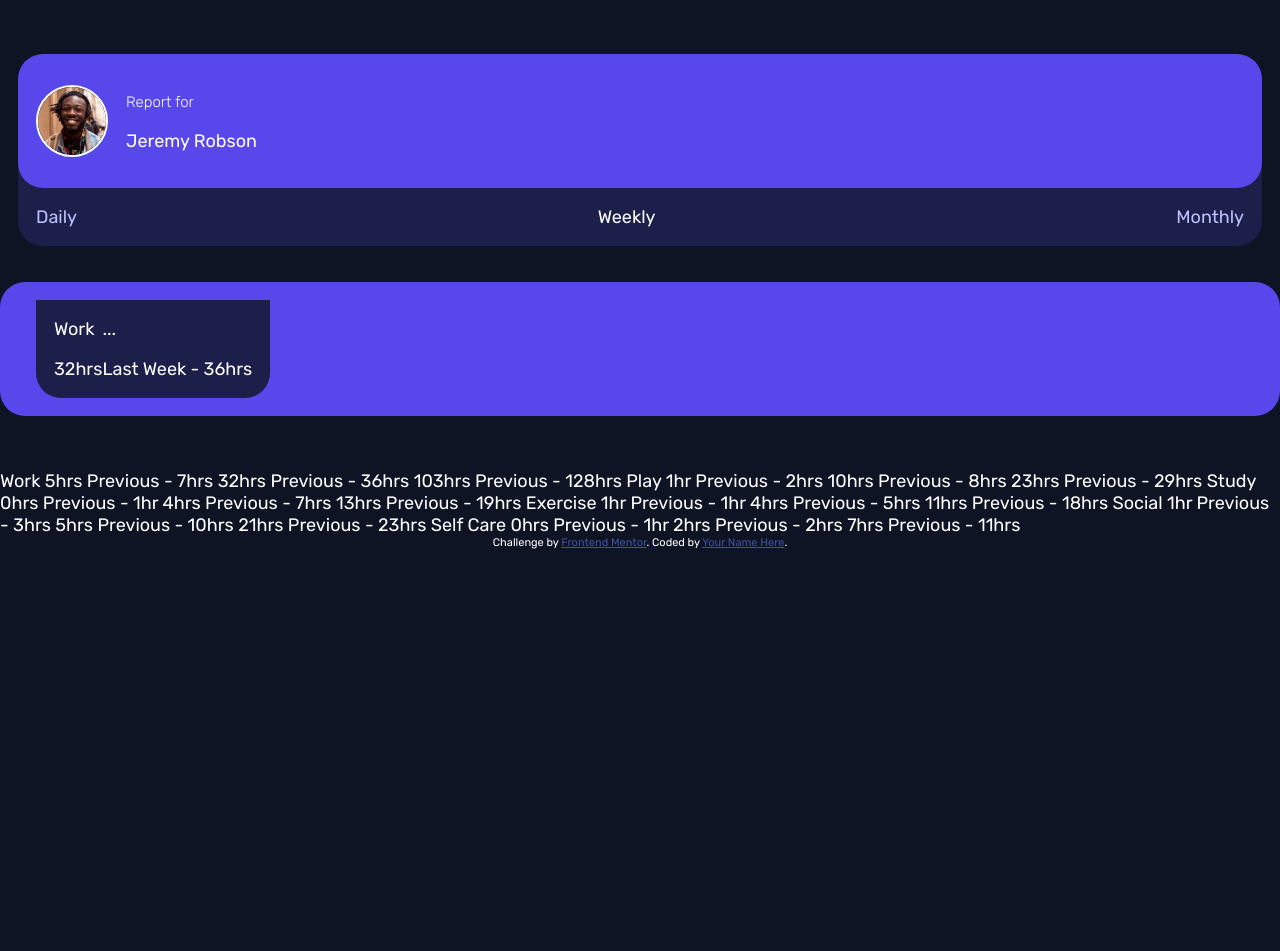
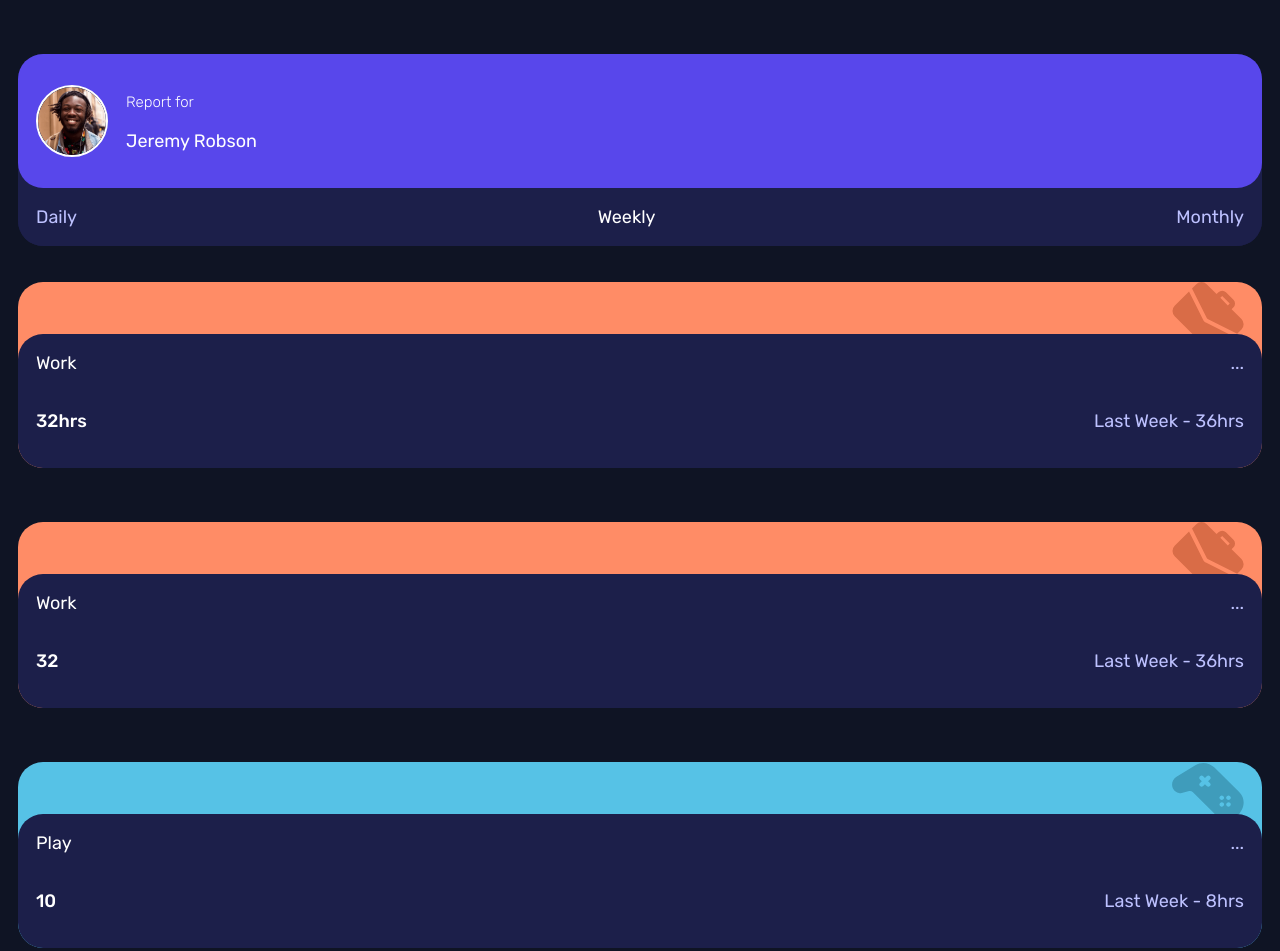
Before and after one commit to Gentlefrank/Time-tracking-dashboard, a plain HTML site: page index.html in a window 1280 px wide. Shown: the top 951 px of the page. Before the commit the page ends 800 px from the top, so only its background shows below. Drawn offline with Linux system fonts and the light colour scheme.

Commit message:
nice job

```diff
--- a/index.html
+++ b/index.html
@@ -9,7 +9,7 @@
   <link rel="icon" type="image/png" sizes="32x32" href="./images/favicon-32x32.png">
   <link rel="stylesheet" href="style.css">
   <title>Frontend Mentor | Time tracking dashboard</title>
-
+  <script defer src="index.js"></script>
   <!-- Feel free to remove these styles or customise in your own stylesheet 👍 -->
   <style>
     .attribution { font-size: 11px; text-align: center; }
@@ -37,18 +37,18 @@
 
   </div> <!-- user-->
 
-  <div class="card">
-    <div class="card-header">
-
+  <div class="item">
+    <div class="item-header">
+      <img src="images/icon-work.svg" class="icon" />
     </div>
-    <div class="card-footer">
-      <div>
+    <div class="item-footer">
+      <div class="item-footer--item1">
         <p>Work</p>
-        <p>32hrs</p>
+        <p class="light">...</p>
       </div>
-      <div>
-        <p>...</p>
-        <p>Last Week - 36hrs</p>
+      <div class="item-footer--item2">
+        <p class="medium">32hrs</p>
+        <p class="light">Last Week - 36hrs</p>
       </div>
     </div>
   </div>
--- /dev/null
+++ b/index.js
@@ -0,0 +1,52 @@
+
+const container= document.querySelector(".container")
+
+let currentTimeframe= "weekly"
+let imgCounter= 0
+const imgArr = ['images/icon-work.svg', 'images/icon-play.svg', 'images/icon-study.svg',
+                'images/icon-exercise.svg', 'images/icon-social.svg', 'images/icon-self-care.svg']
+const headerBgColor= ['hsl(15, 100%, 70%)', 'hsl(195, 74%, 62%)', 'hsl(348, 100%, 68%)',
+                        'hsl(145, 58%, 55%)', 'hsl(264, 64%, 52%)', 'hsl(43, 84%, 65%)']
+const appendData = (item) => {
+    const current = item.timeframes[currentTimeframe].current
+    const previous = item.timeframes[currentTimeframe].previous
+    const title= item.title
+
+    container.innerHTML+=`
+    <div class="item" style="background-color: ${headerBgColor[imgCounter]} ">
+    <div class="item-header" style="background-color: transparent ">
+      <img src="${imgArr[imgCounter]}" class="icon" />
+    </div>
+    <div class="item-footer">
+      <div class="item-footer--item1">
+        <p>${title}</p>
+        <p class="light">...</p>
+      </div>
+      <div class="item-footer--item2">
+        <p class="medium"> ${current} </p>
+        <p class="light">Last Week -  ${previous}hrs </p>
+      </div>
+    </div>
+  </div>
+    `
+
+    imgCounter++
+}
+
+const populateDom= (data) =>{
+    for (const item of data){
+
+        appendData(item);
+        console.log(item)
+    }
+}
+
+// fetch the JSON data
+fetch('data.json').then((response) => {
+    if(!response.ok) return console.log('Oops! Something went wrong.');
+
+    return response.json();
+  }).then((data) => {
+    // handle the data
+    populateDom(data);
+  });
--- a/style.css
+++ b/style.css
@@ -86,9 +86,55 @@ img{
 
     display: flex;
     flex-direction: column;
-    background-color: hsl(235, 46%, 20%);;
+    background-color: hsl(15, 100%, 70%);
     border-radius: 25px;
     width: 100%;
     margin: 0 1em;
+    margin-bottom: 1em;
 
 }
+.item-header{
+    display: flex;
+    justify-content: flex-end;
+    padding: 0 1em;
+    align-items: center;
+    border-top-left-radius: 25px;
+    border-top-right-radius: 25px;
+    gap: 1em;
+    width: 100%;
+
+    position:relative;
+
+}
+.item-footer{
+    display: flex;
+    flex-direction: column;
+    padding: 0 1em;
+    justify-content: space-between;
+    background-color:  hsl(235, 46%, 20%);
+    color: #fff;
+    border-radius: 25px;
+    z-index: 1;
+    padding-bottom: 1em;
+
+}
+.item-footer--item1{
+    display: flex;
+    justify-content: space-between;
+}
+.item-footer--item2{
+    display: flex;
+    justify-content: space-between;
+}
+.icon{
+    width: 4em;
+    height: 4em;
+    top: 20px;
+    margin-top: -20px;
+    position: relative;
+    object-fit: cover;
+    object-position: center;
+}
+.align-right{
+    text-align: right;
+}
```
